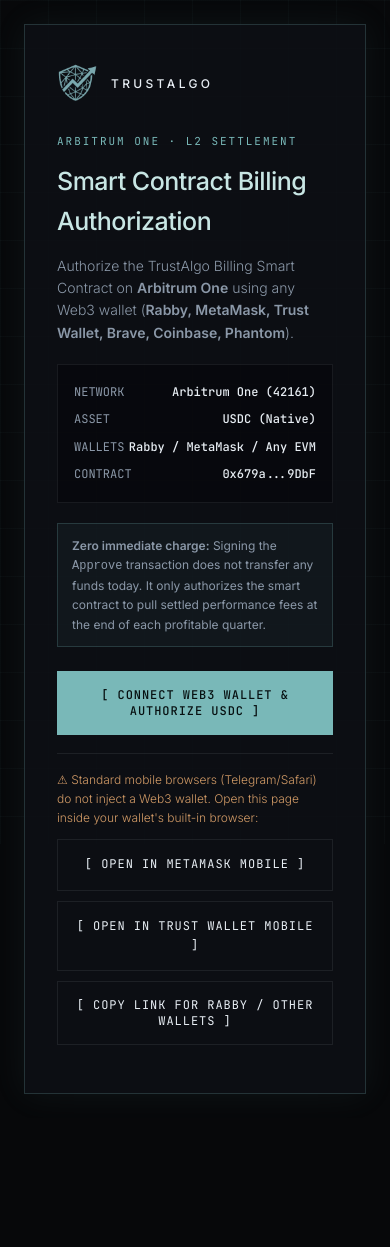
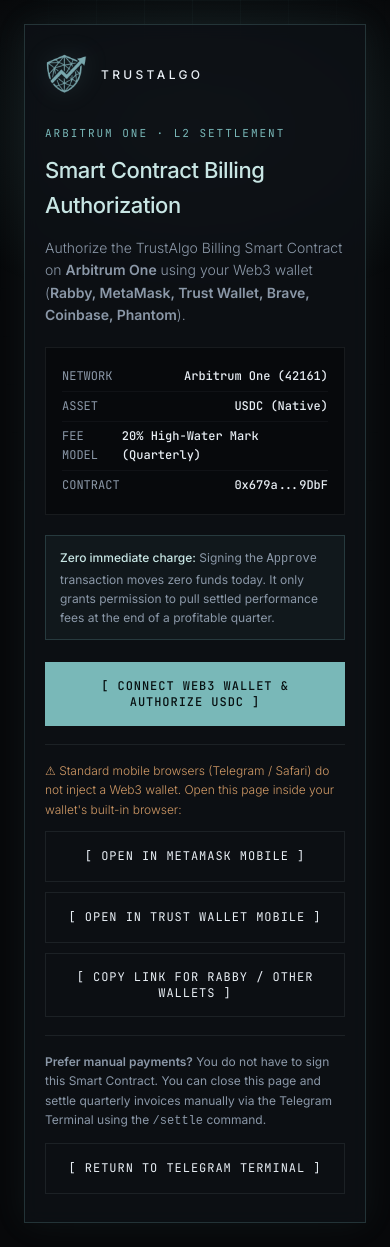
Before and after one commit to TrustAlgo-docs/TrustAlgo-web, a plain HTML site: page billing.html in a window 390 px wide. Before the commit the page ends 1118 px from the top, so only its background shows below. Drawn offline with Linux system fonts and the light colour scheme.

Commit message:
Add files via upload

```diff
--- a/billing.html
+++ b/billing.html
@@ -4,6 +4,10 @@
   <meta charset="UTF-8" />
   <meta name="viewport" content="width=device-width, initial-scale=1.0" />
   <title>TrustAlgo | Smart Contract Billing Authorization</title>
+  <link rel="icon" type="image/png" href="logo.png" />
+  <meta property="og:type" content="website" />
+  <meta property="og:title" content="TrustAlgo | Smart Contract Billing" />
+  <meta property="og:description" content="Quarterly High-Water Mark performance fee settlement on Arbitrum One." />
   <link rel="preconnect" href="https://fonts.googleapis.com" />
   <link rel="preconnect" href="https://fonts.gstatic.com" crossorigin />
   <link href="https://fonts.googleapis.com/css2?family=Inter:wght@300;400;500;600&family=JetBrains+Mono:wght@400;500&display=swap" rel="stylesheet" />
@@ -12,7 +16,7 @@
     :root {
       --bg: #07080A;
       --bg-2: #0C0E12;
-      --panel: rgba(14, 17, 22, 0.82);
+      --panel: rgba(14, 17, 22, 0.85);
       --line: rgba(121, 184, 184, 0.22);
       --line-soft: rgba(226, 232, 240, 0.08);
       --accent: #79B8B8;
@@ -39,70 +43,113 @@
         linear-gradient(rgba(121,184,184,0.035) 1px, transparent 1px),
         linear-gradient(90deg, rgba(121,184,184,0.035) 1px, transparent 1px);
       background-size: 48px 48px;
+      mask-image: radial-gradient(ellipse at 50% 20%, black 20%, transparent 75%);
+    }
+    .glow {
+      position: fixed; width: 640px; height: 380px; left: 50%; top: -60px;
+      transform: translateX(-50%);
+      background: radial-gradient(ellipse, rgba(121,184,184,0.14), transparent 68%);
+      pointer-events: none; z-index: 0;
     }
     .card-box {
       position: relative; z-index: 1;
       max-width: 560px; width: 100%;
       border: 1px solid var(--line);
       background: var(--panel);
+      backdrop-filter: blur(8px);
       padding: 38px 32px;
       box-shadow: 0 0 32px rgba(121, 184, 184, 0.08);
     }
-    .brand { display: flex; align-items: center; gap: 12px; margin-bottom: 28px; text-decoration: none; color: inherit; }
-    .mark { width: 42px; height: 42px; object-fit: contain; }
+    .brand {
+      display: flex; align-items: center; gap: 12px;
+      margin-bottom: 28px; text-decoration: none; color: inherit;
+    }
+    .mark {
+      width: 44px; height: 44px; object-fit: contain;
+      filter: drop-shadow(0 0 12px rgba(121, 184, 184, 0.22));
+    }
     .brand-name { letter-spacing: 0.28em; font-size: 12px; font-weight: 500; }
     .kicker {
       font-family: "JetBrains Mono", monospace; color: var(--accent);
       letter-spacing: 0.18em; font-size: 11px; text-transform: uppercase; margin-bottom: 10px;
     }
-    h1 { font-size: 25px; font-weight: 500; color: var(--accent-2); margin-bottom: 14px; letter-spacing: -0.02em; }
+    h1 {
+      font-size: 25px; font-weight: 500; color: var(--accent-2);
+      margin-bottom: 14px; letter-spacing: -0.02em;
+    }
     p { color: var(--muted); font-size: 14px; font-weight: 300; margin-bottom: 16px; }
     .spec-box {
       border: 1px solid var(--line-soft); background: rgba(0,0,0,0.35);
-      padding: 14px 16px; margin: 20px 0; font-family: "JetBrains Mono", monospace; font-size: 12px;
+      padding: 14px 16px; margin: 20px 0;
+      font-family: "JetBrains Mono", monospace; font-size: 12px;
     }
-    .spec-box div { display: flex; justify-content: space-between; padding: 4px 0; }
+    .spec-box div {
+      display: flex; justify-content: space-between;
+      padding: 5px 0; border-bottom: 1px solid rgba(226, 232, 240, 0.04);
+    }
+    .spec-box div:last-child { border-bottom: 0; }
     .spec-box span { color: var(--muted); }
     .spec-box strong { color: var(--text); font-weight: 500; }
     .note {
       border: 1px solid var(--line); padding: 12px 14px;
-      font-size: 12px; color: var(--muted); background: rgba(121,184,184,0.05); margin-bottom: 24px;
+      font-size: 12px; color: var(--muted);
+      background: rgba(121,184,184,0.05); margin-bottom: 22px;
     }
+    .note strong { color: var(--accent-2); font-weight: 500; }
     .btn {
       width: 100%; text-align: center; text-decoration: none;
       font-family: "JetBrains Mono", monospace; font-size: 12px;
       letter-spacing: 0.08em; text-transform: uppercase;
-      padding: 15px 18px; border: 1px solid transparent; cursor: pointer; display: block;
-      margin-bottom: 10px;
+      padding: 15px 18px; border: 1px solid transparent;
+      cursor: pointer; display: block; margin-bottom: 10px;
+      transition: all 0.2s ease;
     }
     .btn-primary { background: var(--accent); color: #071011; font-weight: 500; }
     .btn-primary:hover { background: transparent; color: var(--accent); border-color: var(--accent); }
     .btn-ghost { background: transparent; color: var(--text); border-color: var(--line-soft); }
     .btn-ghost:hover { border-color: var(--accent); color: var(--accent); }
     .btn:disabled { opacity: 0.5; cursor: not-allowed; }
-    #mobileHelper { display: none; margin-top: 18px; padding-top: 16px; border-top: 1px solid var(--line-soft); }
+    #mobileHelper {
+      display: none; margin-top: 18px; padding-top: 16px;
+      border-top: 1px solid var(--line-soft);
+    }
+    .manual-box {
+      margin-top: 18px; padding-top: 16px;
+      border-top: 1px solid var(--line-soft);
+      font-size: 12px; color: var(--muted);
+    }
+    @media (max-width: 520px) {
+      .card-box { padding: 28px 20px; }
+      h1 { font-size: 22px; }
+    }
   </style>
 </head>
 <body>
   <div class="grid"></div>
+  <div class="glow"></div>
+
   <div class="card-box" id="mainContainer">
     <a class="brand" href="https://trustalgo.co">
       <img class="mark" src="logo.png" alt="TrustAlgo Logo" />
       <span class="brand-name">TRUSTALGO</span>
     </a>
+
     <p class="kicker">ARBITRUM ONE · L2 SETTLEMENT</p>
     <h1>Smart Contract Billing Authorization</h1>
-    <p>Authorize the TrustAlgo Billing Smart Contract on <strong>Arbitrum One</strong> using any Web3 wallet (<strong>Rabby, MetaMask, Trust Wallet, Brave, Coinbase, Phantom</strong>).</p>
+    <p>
+      Authorize the TrustAlgo Billing Smart Contract on <strong>Arbitrum One</strong> using your Web3 wallet
+      (<strong>Rabby, MetaMask, Trust Wallet, Brave, Coinbase, Phantom</strong>).
+    </p>
 
     <div class="spec-box">
       <div><span>NETWORK</span><strong>Arbitrum One (42161)</strong></div>
       <div><span>ASSET</span><strong>USDC (Native)</strong></div>
-      <div><span>WALLETS</span><strong>Rabby / MetaMask / Any EVM</strong></div>
+      <div><span>FEE MODEL</span><strong>20% High-Water Mark (Quarterly)</strong></div>
       <div><span>CONTRACT</span><strong>0x679a...9DbF</strong></div>
     </div>
 
     <div class="note">
-      <strong>Zero immediate charge:</strong> Signing the <code>Approve</code> transaction does not transfer any funds today. It only authorizes the smart contract to pull settled performance fees at the end of each profitable quarter.
+      <strong>Zero immediate charge:</strong> Signing the <code>Approve</code> transaction moves zero funds today. It only grants permission to pull settled performance fees at the end of a profitable quarter.
     </div>
 
     <button id="approveBtn" class="btn btn-primary" onclick="executeWeb3Approval()">
@@ -111,7 +158,7 @@
 
     <div id="mobileHelper">
       <p style="font-size: 12px; color: var(--warn); margin-bottom: 12px;">
-        ⚠ Standard mobile browsers (Telegram/Safari) do not inject a Web3 wallet. Open this page inside your wallet's built-in browser:
+        ⚠ Standard mobile browsers (Telegram / Safari) do not inject a Web3 wallet. Open this page inside your wallet's built-in browser:
       </p>
       <a href="https://metamask.app.link/dapp/trustalgo.co/billing.html" class="btn btn-ghost">
         [ OPEN IN METAMASK MOBILE ]
@@ -122,6 +169,15 @@
       <button type="button" class="btn btn-ghost" onclick="copyBillingUrl(this)">
         [ COPY LINK FOR RABBY / OTHER WALLETS ]
       </button>
+    </div>
+
+    <div class="manual-box">
+      <strong>Prefer manual payments?</strong> You do not have to sign this Smart Contract. You can close this page and settle quarterly invoices manually via the Telegram Terminal using the <code>/settle</code> command.
+      <div style="margin-top: 12px;">
+        <a href="https://t.me/TrustAlgo_Terminal_Bot" class="btn btn-ghost" style="margin-bottom: 0;">
+          [ RETURN TO TELEGRAM TERMINAL ]
+        </a>
+      </div>
     </div>
   </div>
 
@@ -153,6 +209,7 @@
         const accounts = await window.ethereum.request({ method: 'eth_requestAccounts' });
         const userWallet = accounts[0];
 
+        // Verifica e switch automatico su rete Arbitrum One (ChainID 42161 / 0xa4b1)
         const chainId = await window.ethereum.request({ method: 'eth_chainId' });
         if (chainId !== '0xa4b1' && chainId !== '42161' && chainId !== '0xA4B1') {
           try {
@@ -161,10 +218,30 @@
               params: [{ chainId: '0xa4b1' }],
             });
           } catch (switchError) {
-            alert("Please switch your wallet network to Arbitrum One and try again.");
-            btn.textContent = "[ CONNECT WEB3 WALLET & AUTHORIZE USDC ]";
-            btn.disabled = false;
-            return;
+            if (switchError.code === 4902) {
+              try {
+                await window.ethereum.request({
+                  method: 'wallet_addEthereumChain',
+                  params: [{
+                    chainId: '0xa4b1',
+                    chainName: 'Arbitrum One',
+                    nativeCurrency: { name: 'Ether', symbol: 'ETH', decimals: 18 },
+                    rpcUrls: ['https://arb1.arbitrum.io/rpc'],
+                    blockExplorerUrls: ['https://arbiscan.io']
+                  }]
+                });
+              } catch (addError) {
+                alert("Please switch your wallet network to Arbitrum One manually and try again.");
+                btn.textContent = "[ CONNECT WEB3 WALLET & AUTHORIZE USDC ]";
+                btn.disabled = false;
+                return;
+              }
+            } else {
+              alert("Please switch your wallet network to Arbitrum One and try again.");
+              btn.textContent = "[ CONNECT WEB3 WALLET & AUTHORIZE USDC ]";
+              btn.disabled = false;
+              return;
+            }
           }
         }
 
@@ -198,7 +275,7 @@
           <div style="text-align: center; padding: 20px 0;">
             <h1 style="color: var(--accent-2); margin-bottom: 14px;">✅ Billing Contract Authorized</h1>
             <p style="margin-bottom: 24px;">
-              Your Arbitrum USDC allowance has been confirmed on-chain.<br>
+              Your Arbitrum One USDC allowance has been confirmed on-chain.<br>
               Transaction Hash:<br>
               <code style="color: var(--accent); font-size: 11px; word-break: break-all;">${tx.hash}</code>
             </p>
```
Also changed, not shown: index.html (+6 -5 lines).
